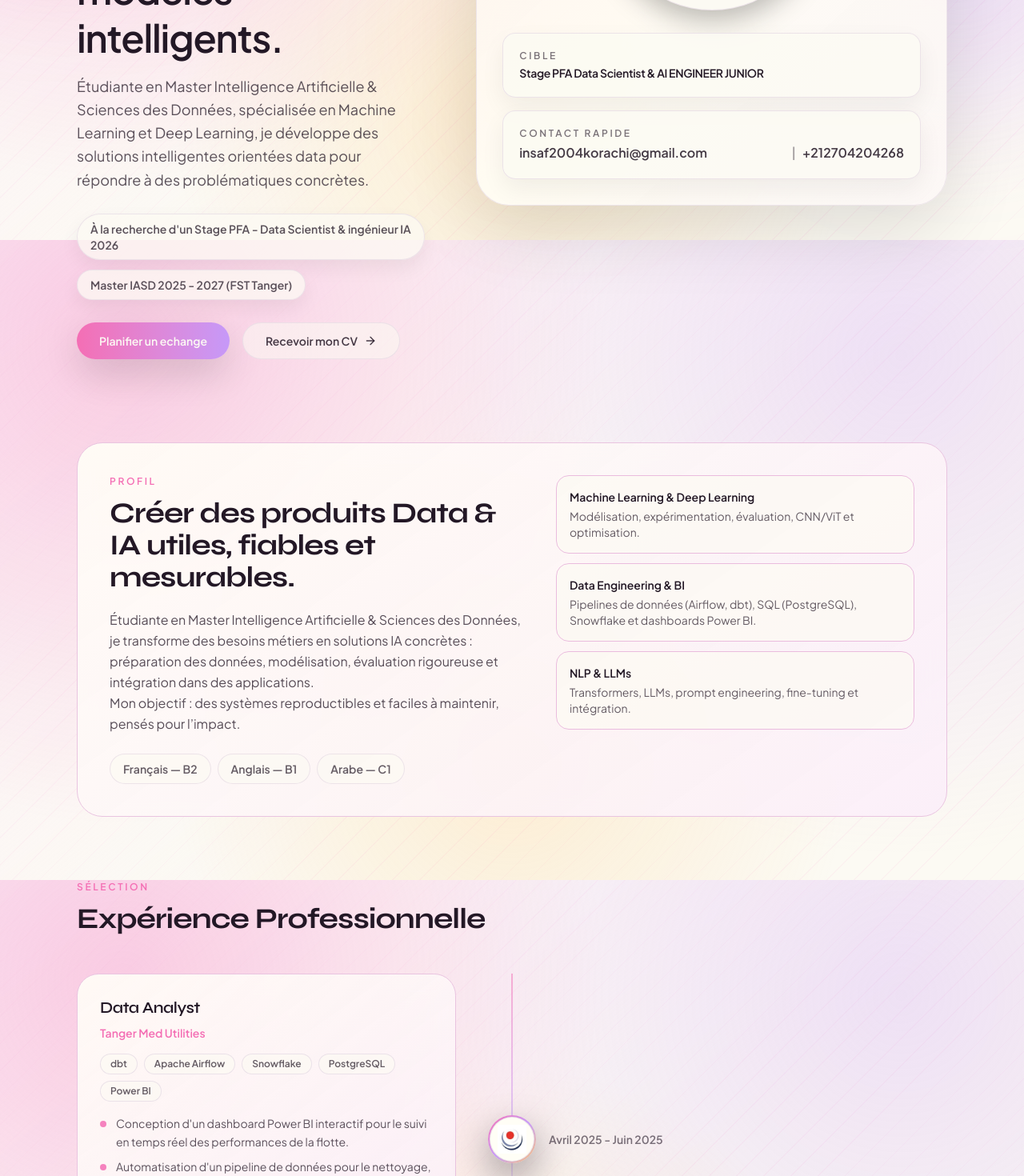
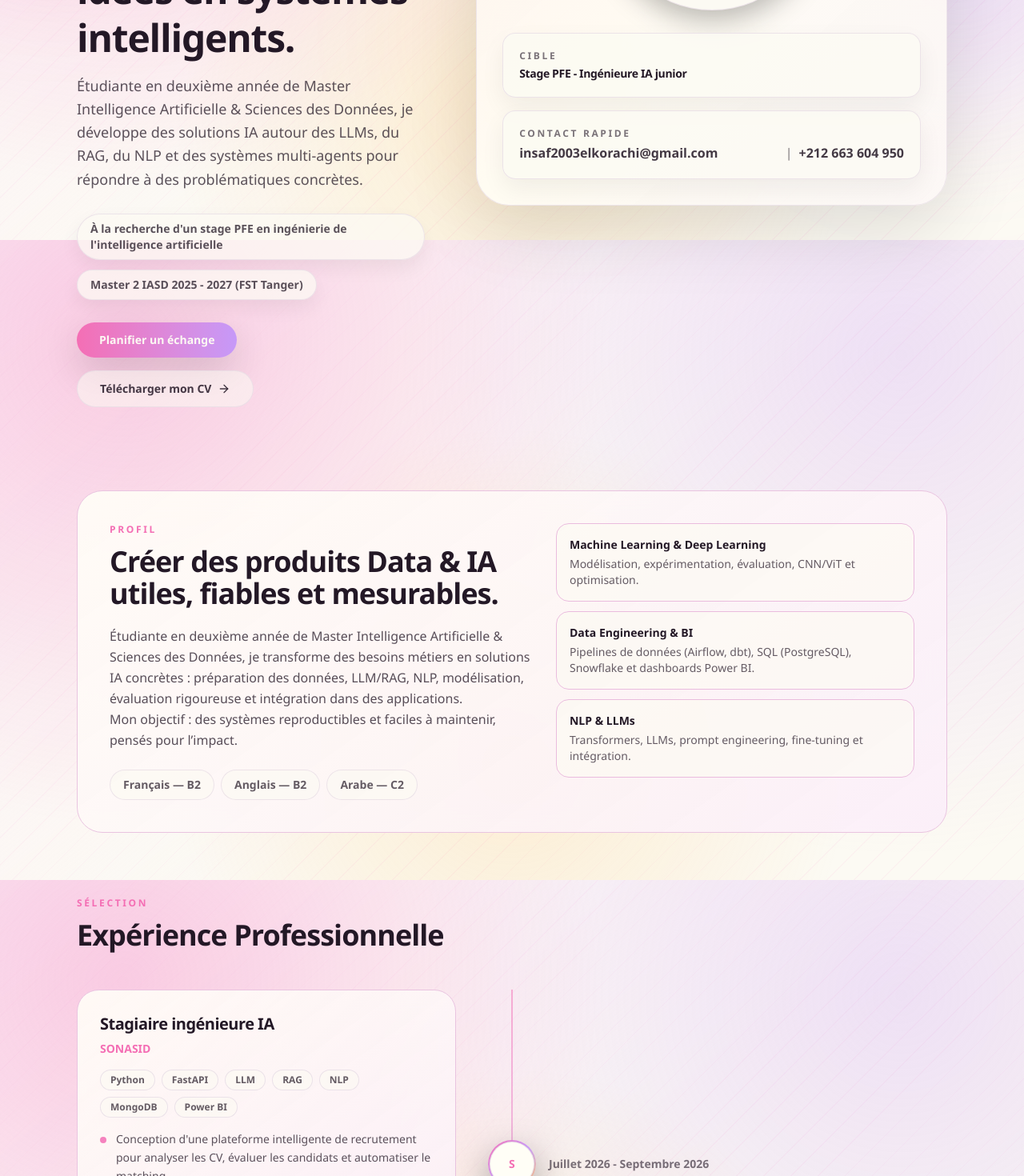
Before and after one commit to Insaf-elkorachi/Portfolio, a Next.js app: page / in a window 1280 px wide. Shown: the part 500-1970 px from the top of the page at 80% size. Built offline with nearby package versions, Linux system fonts and the light colour scheme.

Commit message:
Update portfolio with Master 2 and PFE experience

```diff
--- a/app/globals.css
+++ b/app/globals.css
@@ -75,7 +75,9 @@
 }
 
 @theme inline {
-  --font-sans: var(--font-body), 'Segoe UI', sans-serif;
+  --font-body: 'Segoe UI', Arial, sans-serif;
+  --font-display: 'Segoe UI', Arial, sans-serif;
+  --font-sans: var(--font-body);
   --font-mono: 'Consolas', 'Courier New', monospace;
   --color-background: var(--background);
   --color-foreground: var(--foreground);
--- a/app/layout.tsx
+++ b/app/layout.tsx
@@ -1,22 +1,11 @@
 import type { Metadata } from 'next'
-import { Plus_Jakarta_Sans, Syne } from 'next/font/google'
 import { Analytics } from '@vercel/analytics/next'
 import './globals.css'
-
-const plusJakarta = Plus_Jakarta_Sans({
-  subsets: ['latin'],
-  variable: '--font-body',
-})
-
-const syne = Syne({
-  subsets: ['latin'],
-  variable: '--font-display',
-})
 
 export const metadata: Metadata = {
   title: 'Portfolio',
   description:
-    "Etudiante en Master IA & Data Science, orientee AI Engineering, Machine Learning et projets data a fort impact.",
+    "Etudiante en Master 2 IA & Data Science, a la recherche d'un stage PFE en ingenierie de l'intelligence artificielle.",
 }
 
 export default function RootLayout({
@@ -26,7 +15,7 @@ export default function RootLayout({
 }>) {
   return (
     <html lang="fr">
-      <body className={`${plusJakarta.variable} ${syne.variable} font-sans antialiased`}>
+      <body className="font-sans antialiased">
         {children}
         <Analytics />
       </body>
--- a/app/page.tsx
+++ b/app/page.tsx
@@ -87,28 +87,28 @@ const categories: SkillCategory[] = [
     icon: BrainCircuit,
     badge: 'ML / LLM',
     tagline: 'Concevoir, entraîner et améliorer des modèles (NLP, deep learning, fine-tuning) avec une approche orientée métriques.',
-    skills: ['Machine Learning', 'Deep Learning', 'NLP', 'LLMs', 'Fine-Tuning', 'Transformers', 'MLOps'],
+    skills: ['Machine Learning', 'Deep Learning', 'NLP', 'LLMs', 'RAG', 'Recherche vectorielle', 'Systèmes multi-agents', 'MLOps'],
   },
   {
     title: 'Frameworks & librairies',
     icon: Cpu,
     badge: 'Python stack',
     tagline: "Du prototypage à l'expérimentation propre : notebooks → code maintenable, reproductible et prêt à industrialiser.",
-    skills: ['PyTorch', 'TensorFlow', 'Hugging Face', 'Scikit-learn', 'Pandas', 'NumPy'],
+    skills: ['PyTorch', 'TensorFlow', 'Keras', 'Hugging Face', 'Scikit-learn', 'Pandas', 'NumPy'],
   },
   {
     title: 'Programmation & Backend',
     icon: Code2,
     badge: 'Software',
     tagline: "APIs robustes et intégrations : transformer une idée (ou un modèle) en fonctionnalité produit exploitable.",
-    skills: ['Python', 'Java', 'TypeScript', 'JavaScript', 'C/C++', 'Spring Boot', 'Node.js', 'REST APIs'],
+    skills: ['Python', 'Java', 'TypeScript', 'JavaScript', 'FastAPI', 'Node.js', 'REST APIs'],
   },
   {
     title: 'Data Engineering & Outils',
     icon: Database,
     badge: 'Pipelines',
     tagline: "Des données fiables et traçables : ingestion, transformation, orchestration et restitution (BI) pour soutenir la décision.",
-    skills: ['PostgreSQL', 'MySQL', 'MongoDB', 'Redis', 'Snowflake', 'dbt', 'Apache Airflow', 'Power BI', 'Docker', 'Git', 'Linux'],
+    skills: ['PostgreSQL', 'pgVector', 'MySQL', 'MongoDB', 'Snowflake', 'dbt', 'Apache Airflow', 'Power BI', 'Docker', 'Git', 'Linux'],
   },
 ]
 
@@ -148,19 +148,19 @@ const projectVision: ProjectVisionStep[] = [
 
 const projects: Project[] = [
   {
-    title: 'Pipeline de Machine Learning complet',
+    title: 'Détection du phishing par RAG et LLM',
     description:
-      'Développement d\'un pipeline ML complet : collecte, nettoyage, prétraitement, entraînement, évaluation et reporting.',
-    tags: ['Python', 'Pandas', 'NumPy', 'Scikit-learn', 'Matplotlib'],
-    github: 'https://github.com/insafelkorachi',
+      'Assistant de cybersécurité RAG pour classifier les tentatives de phishing et analyser les menaces avec recherche hybride.',
+    tags: ['Python', 'Qwen2.5', 'RAG', 'FAISS', 'BM25', 'Transformers'],
+    github: 'https://github.com/Insaf-elkorachi',
     demo: '#',
   },
   {
-    title: 'Détection du cancer sur des images médicales',
+    title: 'Analyse en temps réel des sentiments Amazon',
     description:
-      'Modèles de deep learning (CNN & Vision Transformer) pour la détection d\'anomalies, le tuning et l\'analyse des performances .',
-    tags: ['Python', 'PyTorch', 'TensorFlow', 'CNN', 'Vision Transformer'],
-    github: 'https://github.com/insafelkorachi',
+      'Pipeline streaming de bout en bout pour classifier les avis clients Amazon avec Kafka, Spark Structured Streaming et orchestration Docker/Airflow.',
+    tags: ['Python', 'NLP', 'Kafka', 'Spark MLlib', 'Docker', 'Airflow'],
+    github: 'https://github.com/Insaf-elkorachi',
     demo: '#',
   },
   {
@@ -168,7 +168,7 @@ const projects: Project[] = [
     description:
       'Automatisation du scraping pour des sites dynamiques, extraction structurée, préparation et export des données.',
     tags: ['Python', 'JavaScript', 'PostgreSQL', 'React'],
-    github: 'https://github.com/insafelkorachi',
+    github: 'https://github.com/Insaf-elkorachi',
     demo: '#',
   },
   {
@@ -176,7 +176,7 @@ const projects: Project[] = [
     description:
       'Modélisation de la sévérité des accidents avec une approche orientée impact et support à la décision.',
     tags: ['Python', 'Scikit-learn', 'Geo Data', 'EDA'],
-    github: 'https://github.com/insafelkorachi',
+    github: 'https://github.com/Insaf-elkorachi',
     demo: '#',
   },
   {
@@ -184,7 +184,7 @@ const projects: Project[] = [
     description:
       'Conception d un flux analytique pour detecter tendances, causes racines et axes de prevention.',
     tags: ['Power BI', 'ETL', 'Pandas', 'Statistiques'],
-    github: 'https://github.com/insafelkorachi',
+    github: 'https://github.com/Insaf-elkorachi',
     demo: '#',
   },
   {
@@ -192,16 +192,42 @@ const projects: Project[] = [
     description:
       'Architecture d une application web avec modules exploitables pour personnalisation et recommandations.',
     tags: ['Next.js', 'TypeScript', 'MySQL', 'API'],
-    github: 'https://github.com/insafelkorachi',
+    github: 'https://github.com/Insaf-elkorachi',
     demo: '#',
   },
 ]
 
 const professionalExperiences: TimelineEntry[] = [
   {
+    id: 'sonasid-recrutement-ia',
+    marker: 'S',
+    title: 'Stagiaire ingénieure IA',
+    organization: 'SONASID',
+    period: 'Juillet 2026 - Septembre 2026',
+    technologies: ['Python', 'FastAPI', 'LLM', 'RAG', 'NLP', 'MongoDB', 'Power BI'],
+    highlights: [
+      'Conception d\'une plateforme intelligente de recrutement pour analyser les CV, évaluer les candidats et automatiser le matching.',
+      'Développement d\'un workflow multi-agents pour l\'analyse des CV et l\'orchestration du processus de recrutement.',
+      'Mise en place d\'un pipeline RAG avec MongoDB et recherche vectorielle sur les documents RH.',
+    ],
+  },
+  {
+    id: 'sonasid-aman-ia',
+    marker: 'S',
+    title: 'Stagiaire ingénieure IA',
+    organization: 'SONASID',
+    period: 'Mai 2026 - Juillet 2026',
+    technologies: ['Python', 'FastAPI', 'LLM', 'NLP', 'SQLite', 'QR Codes', 'API REST'],
+    highlights: [
+      'Développement de la plateforme AMAN pour le signalement des incidents industriels via QR code.',
+      'Implémentation d\'un chatbot LLM pour collecter, classifier les incidents et générer des rapports structurés.',
+      'Intégration de l\'analyse des risques, du stockage SQLite et de tableaux de bord de sécurité.',
+    ],
+  },
+  {
     id: 'tmu-data-analyst',
     marker: 'TMU',
-    title: 'Data Analyst',
+    title: 'Stagiaire Data Analyst',
     organization: 'Tanger Med Utilities',
     period: 'Avril 2025 - Juin 2025',
     technologies: ['dbt', 'Apache Airflow', 'Snowflake', 'PostgreSQL', 'Power BI'],
@@ -220,14 +246,18 @@ const academicPath: TimelineEntry[] = [
     title: 'Master\nIntelligence Artificielle & Sciences de Données',
     organization: 'Faculte des Sciences et Techniques de Tanger',
     period: '2025 - 2027',
-    highlights: ['Etudes en Intelligence Artificielle, Machine Learning, Deep Learning et NLP.', 'Projets data orientes cas d usage reels.'],
+    highlights: [
+      'Deuxième année de Master en Intelligence Artificielle et Science des Données.',
+      'Spécialisation en Machine Learning, Deep Learning, NLP, LLMs, RAG et systèmes multi-agents.',
+      'Recherche active d\'un stage PFE en ingénierie de l\'intelligence artificielle.',
+    ],
   },
   {
     id: 'licence-analytique-donnees',
     marker: 'L',
     title: 'Licence\nAnalytique des Données',
     organization: 'Faculte des Sciences et Techniques de Tanger',
-    period: '2024-2025',
+    period: '2021 - 2025',
     highlights: [
       'Analyse de données avec Python et SQL : collecte, nettoyage et préparation.',
       'Statistiques et exploration des données pour interpréter des résultats.',
@@ -319,8 +349,8 @@ const activities: Activity[] = [
 ]
 
 const contactInfo = {
-  email: 'insaf2004korachi@gmail.com',
-  phone: '+212704204268',
+  email: 'insaf2003elkorachi@gmail.com',
+  phone: '+212 663 604 950',
   cvHref: '/cv-insaf.pdf',
 } as const
 
@@ -623,27 +653,27 @@ export default function Home() {
                 <span className="inline-flex max-w-full items-center gap-2 rounded-full border border-border/70 border-dashed bg-background/70 px-4 py-2 text-[10px] font-semibold uppercase tracking-[0.24em] text-foreground/70 sm:text-[11px]">
                   <Sparkles className="h-4 w-4 text-primary" />
                   <span className="min-w-0 whitespace-normal break-words lg:truncate">
-                    À La Recherche d'un stage PFA - Data Scientist  & AI ENGINEER JUNIOR
+                    À la recherche d'un stage PFE - Ingénierie IA
                   </span>
                 </span>
 
                 <div className="space-y-4">
                   <h1 className="break-words text-3xl font-semibold leading-tight tracking-tight sm:text-4xl lg:break-normal lg:text-5xl font-sans">
-                    Future experte en <span className="headline-gradient">data</span> qui transforme les idées en modèles intelligents.
+                    Ingénieure IA junior qui transforme les idées en systèmes intelligents.
                   </h1>
                   <p className="max-w-2xl text-base leading-relaxed text-foreground/74 sm:text-lg">
-                    Étudiante en Master Intelligence Artificielle & Sciences des Données, spécialisée en Machine Learning et Deep Learning, je développe des solutions
-                    intelligentes orientées data pour répondre à des problématiques concrètes.
+                    Étudiante en deuxième année de Master Intelligence Artificielle & Sciences des Données, je développe des solutions IA autour des LLMs, du RAG,
+                    du NLP et des systèmes multi-agents pour répondre à des problématiques concrètes.
 
                   </p>
                 </div>
 
                 <div className="flex flex-wrap gap-3 text-xs sm:text-sm">
                   <span className="rounded-full border border-border/70 bg-background/75 px-4 py-2 font-semibold text-foreground/75 shadow-[0_10px_24px_rgba(0,0,0,0.06)]">
-                    À la recherche d'un Stage PFA - Data Scientist & ingénieur IA 2026
+                    À la recherche d'un stage PFE en ingénierie de l'intelligence artificielle
                   </span>
                   <span className="rounded-full border border-border/70 bg-background/75 px-4 py-2 font-semibold text-foreground/75 shadow-[0_10px_24px_rgba(0,0,0,0.06)]">
-                    Master IASD 2025 - 2027 (FST Tanger)
+                    Master 2 IASD 2025 - 2027 (FST Tanger)
                   </span>
                 </div>
 
@@ -652,14 +682,14 @@ export default function Home() {
                     href="#contact"
                     className="inline-flex items-center justify-center rounded-full bg-gradient-to-r from-primary to-accent px-7 py-3 text-sm font-semibold text-background shadow-[0_18px_46px_rgba(0,0,0,0.14)] transition-transform hover:-translate-y-0.5 hover:shadow-[0_22px_58px_rgba(0,0,0,0.18)]"
                   >
-                    Planifier un echange
+                    Planifier un échange
                   </a>
                   <a
                     href={contactInfo.cvHref}
                     download
                     className="inline-flex items-center justify-center rounded-full border border-border/70 bg-background/55 px-7 py-3 text-sm font-semibold text-foreground/85 transition-all hover:border-primary/60 hover:bg-background/70"
                   >
-                    Recevoir mon CV
+                    Télécharger mon CV
                     <ArrowRight className="ml-2 h-4 w-4" />
                   </a>
                 </div>
@@ -682,7 +712,7 @@ export default function Home() {
                       <div className="rounded-2xl border border-border/70 bg-background/80 p-3 shadow-[0_12px_30px_rgba(0,0,0,0.06)] sm:p-5">
                         <p className="text-xs font-semibold uppercase tracking-[0.22em] text-foreground/60">Cible</p>
                         <p className="mt-1 whitespace-normal break-words text-[13px] font-semibold leading-snug tracking-tight text-foreground sm:text-sm">
-                          Stage PFA Data Scientist & AI ENGINEER JUNIOR
+                          Stage PFE - Ingénieure IA junior
                         </p>
                       </div>
 
@@ -706,16 +736,16 @@ export default function Home() {
                 <p className="mb-3 text-xs font-semibold uppercase tracking-[0.22em] text-primary">Profil</p>
                 <h2 className="mb-5 text-3xl font-bold sm:text-4xl">Créer des produits Data & IA utiles, fiables et mesurables.</h2>
                 <p className="text-base leading-relaxed text-foreground/76">
-                  Étudiante en Master Intelligence Artificielle & Sciences des Données, je transforme des besoins métiers en solutions IA concrètes : préparation des
-                  données, modélisation, évaluation rigoureuse et intégration dans des applications.
+                  Étudiante en deuxième année de Master Intelligence Artificielle & Sciences des Données, je transforme des besoins métiers en solutions IA concrètes :
+                  préparation des données, LLM/RAG, NLP, modélisation, évaluation rigoureuse et intégration dans des applications.
                   <br />
                   Mon objectif : des systèmes reproductibles et faciles à maintenir, pensés pour l’impact.
                 </p>
 
                 <div className="mt-6 flex flex-wrap items-center gap-2 text-xs font-semibold text-foreground/70 sm:text-sm">
                   <span className="rounded-full border border-border/70 bg-background/70 px-4 py-2">Français — B2</span>
-                  <span className="rounded-full border border-border/70 bg-background/70 px-4 py-2">Anglais — B1</span>
-                  <span className="rounded-full border border-border/70 bg-background/70 px-4 py-2">Arabe — C1</span>
+                  <span className="rounded-full border border-border/70 bg-background/70 px-4 py-2">Anglais — B2</span>
+                  <span className="rounded-full border border-border/70 bg-background/70 px-4 py-2">Arabe — C2</span>
                 </div>
               </div>
 
@@ -1029,7 +1059,7 @@ export default function Home() {
               Construisons quelque chose d'<span className="headline-gradient">intelligent</span>
             </h2>
             <p className="mt-4 max-w-2xl text-sm leading-relaxed text-foreground/72">
-              Recruteur, équipe tech ou porteur de projet : je suis ouverte aux stages, collaborations et opportunités autour de l'IA, du ML et des projets data.
+                  Recruteur, équipe tech ou porteur de projet : je suis ouverte à un stage PFE et aux opportunités autour de l'IA générative, du ML et des projets data.
             </p>
           </div>
 
@@ -1115,7 +1145,7 @@ export default function Home() {
                   <ul className="mt-3 space-y-2 text-sm leading-relaxed text-foreground/74">
                     <li className="flex gap-3">
                       <span className="mt-2 h-2 w-2 flex-none rounded-full bg-primary/85" />
-                      <span>Stage / opportunité Data Scientist ou AI Engineer (PFA, junior).</span>
+                      <span>Stage PFE en ingénierie IA, Data Science, NLP, LLMs ou RAG.</span>
                     </li>
                     <li className="flex gap-3">
                       <span className="mt-2 h-2 w-2 flex-none rounded-full bg-primary/85" />
--- a/components/contact.tsx
+++ b/components/contact.tsx
@@ -18,7 +18,7 @@ export default function Contact() {
 
         <div className="grid md:grid-cols-2 gap-6 mb-12">
           <a
-            href="mailto:hello@example.com"
+            href="mailto:insaf2003elkorachi@gmail.com"
             className="group rounded-lg border border-border bg-card p-6 hover:border-accent/50 transition-all hover:shadow-lg flex items-center gap-4"
           >
             <div className="p-3 rounded-lg bg-primary/10 group-hover:bg-primary/20 transition-colors">
@@ -26,12 +26,12 @@ export default function Contact() {
             </div>
             <div className="flex-1">
               <p className="font-semibold text-foreground">Email</p>
-              <p className="text-sm text-foreground/60">hello@insaf-elkorachi.com</p>
+              <p className="text-sm text-foreground/60">insaf2003elkorachi@gmail.com</p>
             </div>
           </a>
 
           <a
-            href="https://linkedin.com"
+            href="https://www.linkedin.com/in/insaf-el-korachi-400aaa2a3/"
             target="_blank"
             rel="noopener noreferrer"
             className="group rounded-lg border border-border bg-card p-6 hover:border-accent/50 transition-all hover:shadow-lg flex items-center gap-4"
@@ -46,7 +46,7 @@ export default function Contact() {
           </a>
 
           <a
-            href="https://github.com"
+            href="https://github.com/Insaf-elkorachi"
             target="_blank"
             rel="noopener noreferrer"
             className="group rounded-lg border border-border bg-card p-6 hover:border-accent/50 transition-all hover:shadow-lg flex items-center gap-4"
@@ -56,7 +56,7 @@ export default function Contact() {
             </div>
             <div className="flex-1">
               <p className="font-semibold text-foreground">GitHub</p>
-              <p className="text-sm text-foreground/60">github.com/insafelkorachi</p>
+              <p className="text-sm text-foreground/60">github.com/Insaf-elkorachi</p>
             </div>
           </a>
 
@@ -75,12 +75,12 @@ export default function Contact() {
         </div>
 
         <div className="rounded-lg border border-primary/20 bg-primary/5 p-8 text-center">
-          <h3 className="text-xl font-bold text-foreground mb-3">Open for Opportunities</h3>
+          <h3 className="text-xl font-bold text-foreground mb-3">Disponible pour un stage PFE</h3>
           <p className="text-foreground/70 mb-6">
-            Currently looking for internships, freelance projects, and exciting opportunities in AI/ML and Data Science. Let's work together!
+            Je recherche un stage PFE en ingénierie de l'intelligence artificielle, avec un intérêt fort pour les LLMs, le RAG, le NLP et les projets data.
           </p>
           <a
-            href="mailto:hello@example.com"
+            href="mailto:insaf2003elkorachi@gmail.com"
             className="inline-block px-6 py-3 rounded-lg bg-primary text-primary-foreground font-medium hover:bg-primary/90 transition-colors"
           >
             Send me an Email
--- a/components/footer.tsx
+++ b/components/footer.tsx
@@ -10,9 +10,9 @@ interface SocialLink {
 }
 
 const footerSocials: SocialLink[] = [
-  { label: 'LinkedIn', href: 'https://linkedin.com', icon: Linkedin },
-  { label: 'GitHub', href: 'https://github.com/insafelkorachi', icon: Github },
-  { label: 'Email', href: 'mailto:insaf2004korachi@gmail.com', icon: Mail },
+  { label: 'LinkedIn', href: 'https://www.linkedin.com/in/insaf-el-korachi-400aaa2a3/', icon: Linkedin },
+  { label: 'GitHub', href: 'https://github.com/Insaf-elkorachi', icon: Github },
+  { label: 'Email', href: 'mailto:insaf2003elkorachi@gmail.com', icon: Mail },
 ]
 
 export function Footer() {
@@ -35,7 +35,7 @@ export function Footer() {
                 <span className="text-[10px] font-semibold uppercase tracking-[0.22em] text-primary">Portfolio</span>
               </a>
               <p className="text-sm leading-relaxed text-foreground/74">
-                Data Scientist • AI Engineer junior — disponible pour un stage PFA 2026.
+                Ingénieure IA junior - disponible pour un stage PFE en intelligence artificielle.
               </p>
               <p className="text-xs text-foreground/60">© {currentYear} Insaf El Korachi. Tous droits réservés.</p>
             </div>
--- a/components/hero.tsx
+++ b/components/hero.tsx
@@ -2,7 +2,7 @@ import { ArrowRight, Github, Mail, Linkedin, Sparkles } from 'lucide-react'
 
 export function Hero() {
   const stats = [
-    { value: 'Master 1', label: 'Intelligence Artificielle & Sciences des Donnees' },
+    { value: 'Master 2', label: 'Intelligence Artificielle & Sciences des Donnees' },
     { value: 'Licence', label: 'Analytique de Donnees' },
     { value: '3+', label: 'Projets data et IA realises' },
   ]
@@ -23,7 +23,7 @@ export function Hero() {
             <div className="space-y-7 animate-fade-up">
               <span className="inline-flex items-center gap-2 px-4 py-2 rounded-full bg-primary/12 text-primary font-semibold text-sm tracking-wide border border-primary/20">
                 <Sparkles size={14} />
-                Etudiante en premiere annee Master IA & Data Science
+                Etudiante en deuxieme annee Master IA & Data Science
               </span>
 
               <div className="space-y-4">
@@ -37,7 +37,7 @@ export function Hero() {
 
               <p className="text-lg sm:text-xl text-foreground/75 max-w-3xl leading-relaxed">
                 Titulaire d&apos;une Licence en Analytique de Donnees, je poursuis un Master en Intelligence Artificielle et
-                Sciences des Donnees. J&apos;aime creer des solutions data utiles, visuelles et orientees impact.
+                Sciences des Donnees. Je suis a la recherche d&apos;un stage PFE en ingenierie de l&apos;intelligence artificielle.
               </p>
 
               <div className="flex flex-wrap gap-2">
@@ -69,14 +69,14 @@ export function Hero() {
 
               <div className="flex gap-3 pt-2">
                 <a
-                  href="mailto:insaf2004korachi@gmail.com"
+                  href="mailto:insaf2003elkorachi@gmail.com"
                   className="p-3 rounded-xl bg-primary/10 text-primary hover:bg-primary hover:text-primary-foreground transition-colors"
                   aria-label="Email"
                 >
                   <Mail size={20} />
                 </a>
                 <a
-                  href="https://linkedin.com"
+                  href="https://www.linkedin.com/in/insaf-el-korachi-400aaa2a3/"
                   target="_blank"
                   rel="noopener noreferrer"
                   className="p-3 rounded-xl bg-primary/10 text-primary hover:bg-primary hover:text-primary-foreground transition-colors"
@@ -85,7 +85,7 @@ export function Hero() {
                   <Linkedin size={20} />
                 </a>
                 <a
-                  href="https://github.com"
+                  href="https://github.com/Insaf-elkorachi"
                   target="_blank"
                   rel="noopener noreferrer"
                   className="p-3 rounded-xl bg-primary/10 text-primary hover:bg-primary hover:text-primary-foreground transition-colors"
@@ -110,7 +110,7 @@ export function Hero() {
               <div className="h-px bg-border my-6" />
 
               <p className="text-sm text-foreground/70 leading-relaxed">
-                Objectif: contribuer a des projets concrets en IA et data science, avec une approche rigoureuse et un design clair.
+                Objectif: contribuer a des projets concrets en IA generative, NLP, RAG et data science dans le cadre d&apos;un stage PFE.
               </p>
             </div>
           </div>
--- a/components/skills.tsx
+++ b/components/skills.tsx
@@ -10,7 +10,7 @@ const skillCategories: SkillCategory[] = [
   },
   {
     name: 'IA, ML & Analyse',
-    skills: ['Scikit-learn', 'Pandas', 'NumPy', 'Matplotlib', 'Machine Learning', 'Data Mining', 'EDA'],
+    skills: ['Scikit-learn', 'Pandas', 'NumPy', 'Matplotlib', 'Machine Learning', 'LLM', 'RAG', 'NLP'],
   },
   {
     name: 'Frameworks & APIs',
@@ -33,8 +33,8 @@ const softSkills = [
 
 const languages = [
   { language: 'Francais', level: 'B2', width: '85%' },
-  { language: 'Anglais', level: 'B1', width: '70%' },
-  { language: 'Arabe', level: 'C1', width: '100%' },
+  { language: 'Anglais', level: 'B2', width: '85%' },
+  { language: 'Arabe', level: 'C2', width: '100%' },
 ]
 
 export function Skills() {
```
Also changed, not shown: 1 other file (tests, documents, lock files or other folders).
